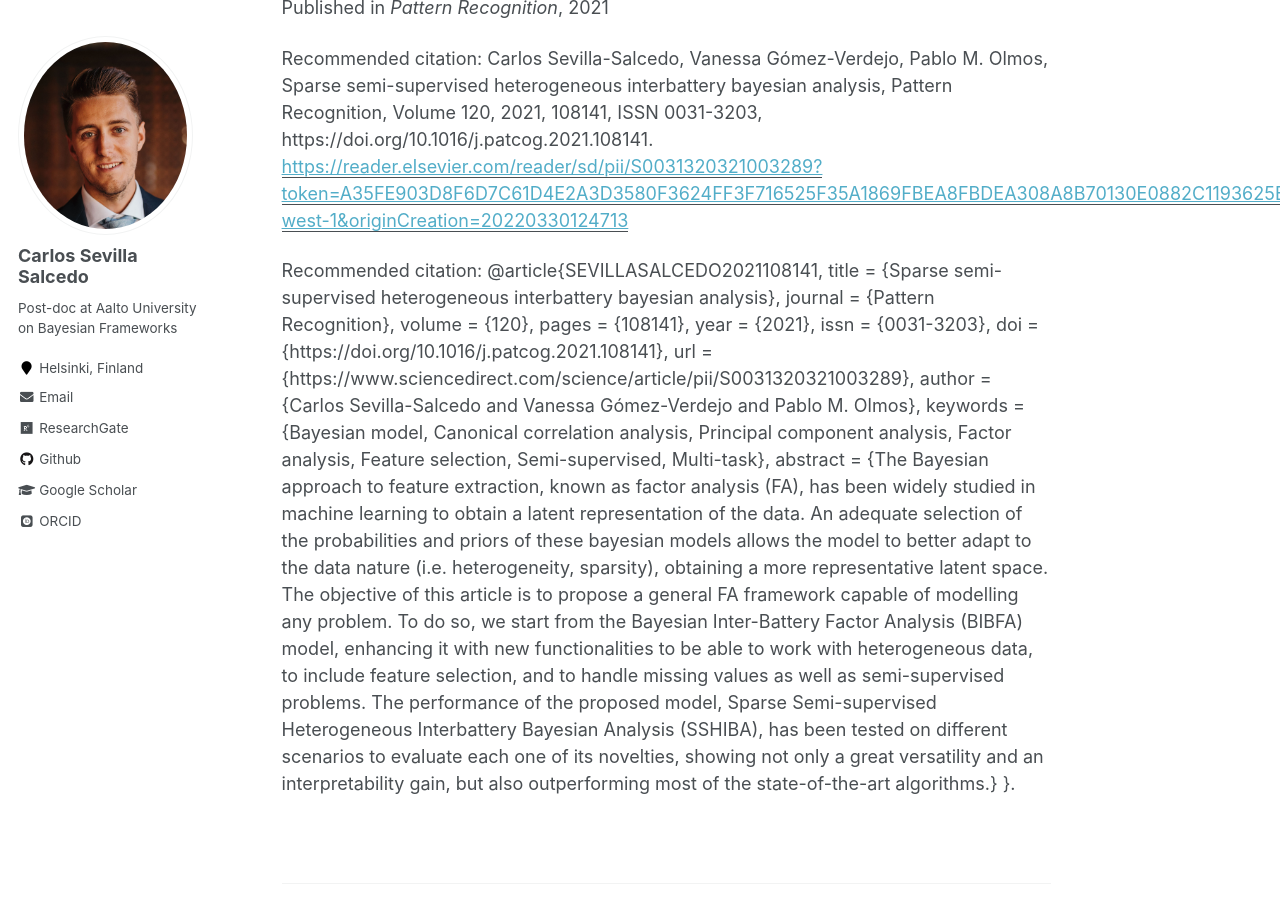
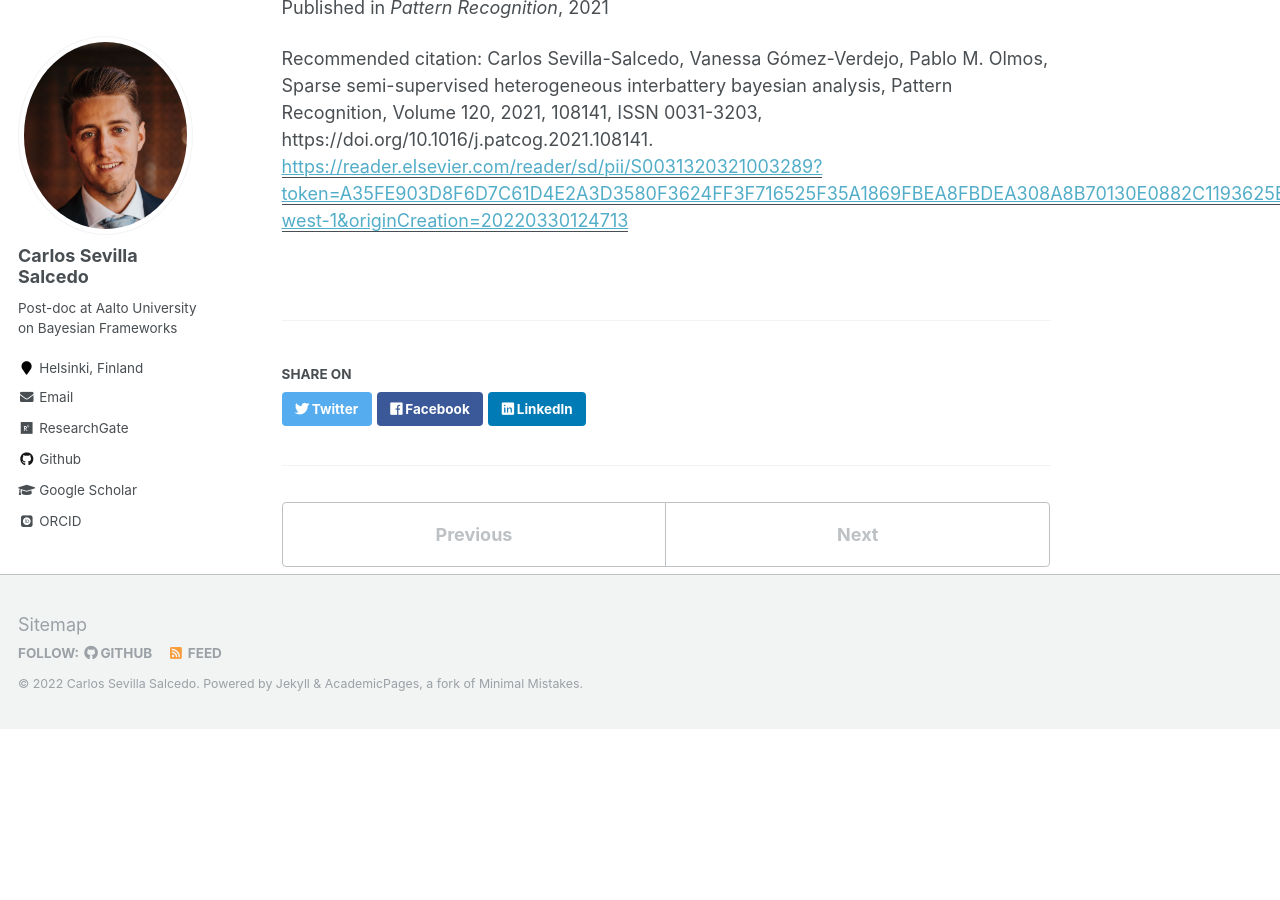
Before and after one commit to sevisal/sevisal.github.io, a Jekyll site: the page built from _publications/2021-12-01-Sevilla-Salcedo-et-al.md, in a window 1280 px wide and 900 px high, scrolled down 198 px. Built offline with Jekyll 4.4.1, drawn with Linux system fonts in a browser that asks for light colours; some web fonts are replaced; after the commit the page ends 927 px from its top, so only the background shows below that.

Commit message:
Update 2021-12-01-Sevilla-Salcedo-et-al.md

```diff
--- a/_publications/2021-12-01-Sevilla-Salcedo-et-al.md
+++ b/_publications/2021-12-01-Sevilla-Salcedo-et-al.md
@@ -15,18 +15,3 @@ Volume 120,
 ISSN 0031-3203,
 https://doi.org/10.1016/j.patcog.2021.108141.'
 ---
-
-Recommended citation:
-@article{SEVILLASALCEDO2021108141,
-title = {Sparse semi-supervised heterogeneous interbattery bayesian analysis},
-journal = {Pattern Recognition},
-volume = {120},
-pages = {108141},
-year = {2021},
-issn = {0031-3203},
-doi = {https://doi.org/10.1016/j.patcog.2021.108141},
-url = {https://www.sciencedirect.com/science/article/pii/S0031320321003289},
-author = {Carlos Sevilla-Salcedo and Vanessa Gómez-Verdejo and Pablo M. Olmos},
-keywords = {Bayesian model, Canonical correlation analysis, Principal component analysis, Factor analysis, Feature selection, Semi-supervised, Multi-task},
-abstract = {The Bayesian approach to feature extraction, known as factor analysis (FA), has been widely studied in machine learning to obtain a latent representation of the data. An adequate selection of the probabilities and priors of these bayesian models allows the model to better adapt to the data nature (i.e. heterogeneity, sparsity), obtaining a more representative latent space. The objective of this article is to propose a general FA framework capable of modelling any problem. To do so, we start from the Bayesian Inter-Battery Factor Analysis (BIBFA) model, enhancing it with new functionalities to be able to work with heterogeneous data, to include feature selection, and to handle missing values as well as semi-supervised problems. The performance of the proposed model, Sparse Semi-supervised Heterogeneous Interbattery Bayesian Analysis (SSHIBA), has been tested on different scenarios to evaluate each one of its novelties, showing not only a great versatility and an interpretability gain, but also outperforming most of the state-of-the-art algorithms.}
-}.
```
